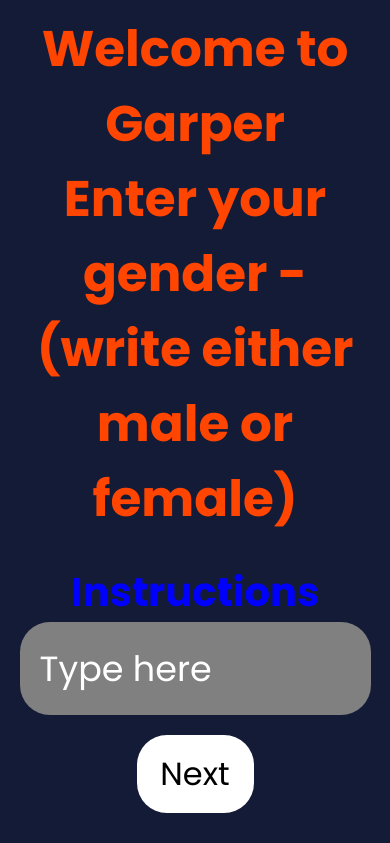
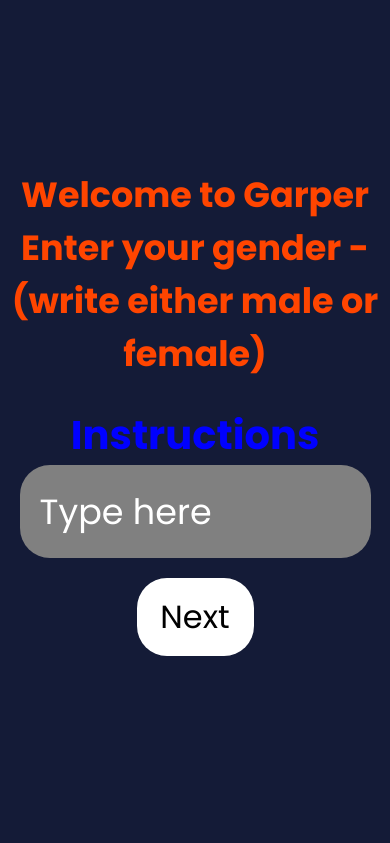
Before and after one commit to AviralCoder/garper, a plain HTML site: page index.html in a window 390 px wide. Shown: the top 843 px of the page. Drawn offline with nearby package versions, Linux system fonts and the light colour scheme.

Commit message:
Add files via upload

```diff
--- a/styles/_media.scss
+++ b/styles/_media.scss
@@ -51,4 +51,7 @@
   .quote {
     font-size: 15px;
   }
+  #gend-div h1 {
+    font-size: 35px;
+  }
 }
```
Also changed, not shown: styles/style.css, 1 other file.
